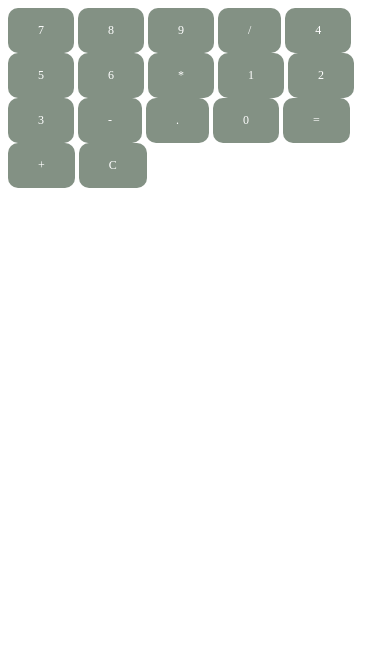
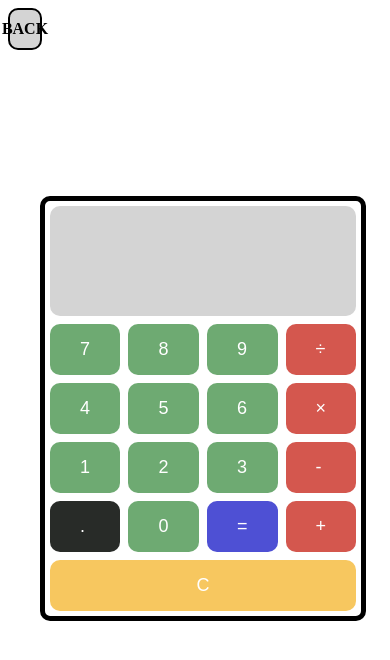
Before and after one commit to TacPK/tacs-toolshed, a plain HTML site: page calculator/calculator.html in a window 390 px wide. Drawn offline with Linux system fonts and the light colour scheme.

Commit message:
Added styling for calculator. Responsive index.

```diff
--- a/calculator/calculator.css
+++ b/calculator/calculator.css
@@ -1,18 +1,95 @@
-.buttons {
+* {
+  box-sizing: border-box;
 }
 
-.btn {
-  display: inline-block;
+body {
+  overflow: hidden;
+}
+
+/* Back Button */
+.back {
+  display: flex;
+  justify-content: center;
+  align-items: center;
+  width: 5%;
+  padding: 10px 15px;
+  background-color: #d4d4d4;
+  text-decoration: none;
+  border: solid 2px #000;
   border-radius: 10px;
-  background-color: #839184;
+  color: black;
+  font-weight: bold;
+}
+
+/* Calculator */
+.container {
+  display: flex;
+  justify-content: center;
+  align-items: center;
+  width: 100vw;
+  height: 85vh;
+}
+
+.calculator {
+  display: grid;
+  grid-template-columns: repeat(4, 1fr);
+  grid-template-rows: repeat(7, 1fr);
+  grid-gap: 0.5em;
+  justify-items: stretch;
+  align-items: stretch;
+  border: 5px solid #000;
+  border-radius: 10px;
+  padding: 5px;
+}
+
+button {
+  outline: none;
+}
+
+.btn,
+.display {
+  display: flex;
+  border-radius: 10px;
+  background-color: #6eaa72;
   border: none;
   color: white;
   padding: 15px 30px;
   text-align: center;
   text-decoration: none;
-  font-size: 12px;
+  font-size: 18px;
 }
 
 .btn:active {
   background-color: #ffc505;
 }
+
+/* Specific Buttons */
+.display {
+  background-color: #d4d4d4;
+  color: #000;
+  grid-row: 1 / span 2;
+  grid-column: 1 / span 4;
+  align-items: flex-end;
+  justify-content: flex-end;
+  font-weight: bold;
+  font-size: 64px;
+}
+
+.op {
+  background-color: #d4574e;
+}
+
+.decimal {
+  background-color: #282b28;
+}
+
+.equals {
+  background-color: #4e50d4;
+}
+
+.clear {
+  grid-row: 7 / span 1;
+  grid-column: 1 / span 4;
+  justify-content: center;
+  background-color: #f7c75f;
+}
--- a/calculator/calculator.html
+++ b/calculator/calculator.html
@@ -7,26 +7,27 @@
     <title>Calculator</title>
   </head>
   <body>
-    <div class="calculator">
-      <div class="display"></div>
-      <div class="buttons">
-        <div class="btn 1">7</div>
-        <div class="btn 2">8</div>
-        <div class="btn 9">9</div>
-        <div class="btn divide">/</div>
-        <div class="btn 4">4</div>
-        <div class="btn 5">5</div>
-        <div class="btn 6">6</div>
-        <div class="btn multiply">*</div>
-        <div class="btn 1">1</div>
-        <div class="btn 2">2</div>
-        <div class="btn 3">3</div>
-        <div class="btn subtract">-</div>
-        <div class="btn decimal">.</div>
-        <div class="btn 0">0</div>
-        <div class="btn equals">=</div>
-        <div class="btn add">+</div>
-        <div class="btn clear">C</div>
+    <a href="/index/index.html" class="back">BACK</a>
+    <div class="container">
+      <div class="calculator">
+        <div class="display"></div>
+        <button class="btn 7" value="7">7</button>
+        <button class="btn 8" value="8">8</button>
+        <button class="btn 9" value="9">9</button>
+        <button class="btn op divide" value="/">÷</button>
+        <button class="btn 4" value="4">4</button>
+        <button class="btn 5" value="5">5</button>
+        <button class="btn 6" value="6">6</button>
+        <button class="btn op multiply" value="*">×</button>
+        <button class="btn 1" value="1">1</button>
+        <button class="btn 2" value="2">2</button>
+        <button class="btn 3" value="3">3</button>
+        <button class="btn op subtract" value="-">-</button>
+        <button class="btn decimal" value=".">.</button>
+        <button class="btn 0" value="0">0</button>
+        <button class="btn equals" value="=">=</button>
+        <button class="btn op add" value="+">+</button>
+        <button class="btn clear">C</button>
       </div>
     </div>
 
--- a/calculator/calculator.js
+++ b/calculator/calculator.js
@@ -0,0 +1,13 @@
+// DOM
+const display = document.getElementsByClassName('display');
+const calculator = document.getElementsByClassName('calculator');
+const btn = document.querySelectorAll('.btn');
+const operator = document.getElementsByClassName('op');
+const clear = document.getElementsByClassName('clear');
+
+btn.forEach((button) => {
+  button.addEventListener('click', () => {
+    const btnValue = button.getAttribute('value');
+    console.log(btnValue);
+  });
+});
--- a/index/style.css
+++ b/index/style.css
@@ -29,7 +29,7 @@ body {
   padding: 10px;
   width: 15%;
   display: flex;
-  justify-content: space-around;
+  justify-content: center;
   margin-right: 5em;
 }
 
@@ -37,3 +37,25 @@ body {
   text-decoration: none;
   color: #000;
 }
+
+img {
+  display: none;
+}
+
+/* Media */
+
+@media (max-width: 1100px) {
+  body {
+    background-image: none;
+  }
+
+  .navbar {
+    display: flex;
+    align-items: center;
+  }
+
+  .navbar li {
+    width: auto;
+    margin: 0;
+  }
+}
```
Also changed, not shown: index/index.html (+3 -1 lines), index/script.js (deleted).
